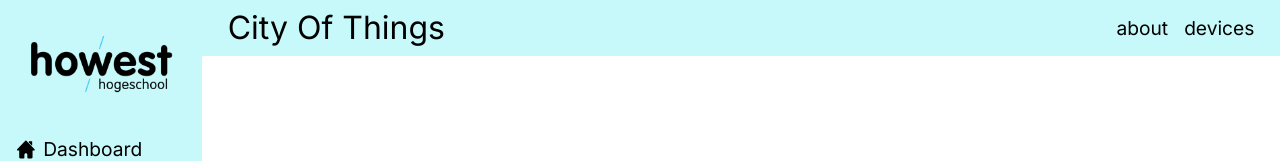
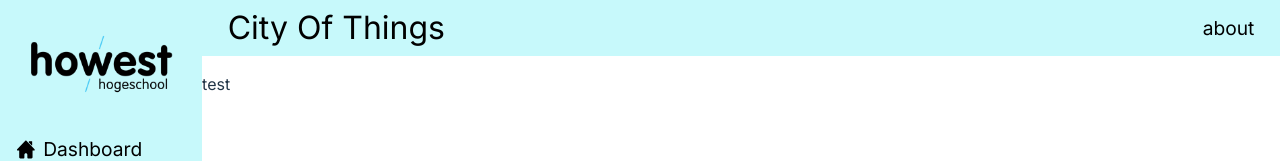
Before and after one commit to Michielez/city-of-things-client, a Vue app: page /flanders-make in a window 1280 px wide. Shown: the top 161 px of the page. Built offline with nearby package versions, Linux system fonts and the light colour scheme.

Commit message:
add basic components

```diff
--- /dev/null
+++ b/src/components/FlandersMake.vue
@@ -0,0 +1,11 @@
+<script setup>
+
+</script>
+
+<template>
+  <p>test</p>
+</template>
+
+<style scoped>
+/* Your component styles here */
+</style>
--- /dev/null
+++ b/src/components/LagoZwembad.vue
@@ -0,0 +1,11 @@
+<script setup>
+
+</script>
+
+<template>
+  <p>test</p>
+</template>
+
+<style scoped>
+/* Your component styles here */
+</style>
--- a/src/components/Navbar.vue
+++ b/src/components/Navbar.vue
@@ -6,8 +6,7 @@
   <nav>
     <h1>City Of Things</h1>
     <div class="routes">
-        <router-link to="/about">about</router-link>
-        <router-link to="/devices">devices</router-link>
+        <router-link class="router-link" to="/about">about</router-link>
     </div>
   </nav>
 </template>
@@ -39,7 +38,9 @@ img {
     justify-content: space-around;
     margin-right: 2vw;
 }
-
+.router-link:hover {
+    text-decoration: underline;
+}
 a {
     color: black;
     font-variant: small-caps;
--- /dev/null
+++ b/src/components/ThePentha.vue
@@ -0,0 +1,11 @@
+<script setup>
+
+</script>
+
+<template>
+  <p>test</p>
+</template>
+
+<style scoped>
+/* Your component styles here */
+</style>
--- a/src/main.js
+++ b/src/main.js
@@ -6,12 +6,18 @@ import { createRouter, createWebHistory } from 'vue-router'
 
 import Home from './components/HelloWorld.vue'
 import About from './components/About.vue'
+import ThePentha from './components/ThePentha.vue'
+import LagoZwembad from './components/LagoZwembad.vue'
+import FlandersMake from './components/FlandersMake.vue'
 
 const router = createRouter({
   history: createWebHistory(),
   routes: [
     { path: '/', component: Home },
     { path: '/about', component: About },
+    { path: '/the-pentha', component: ThePentha},
+    { path: '/lago-zwembad', component: LagoZwembad},
+    { path: '/flanders-make', component: FlandersMake}
   ],
 })
 
```
